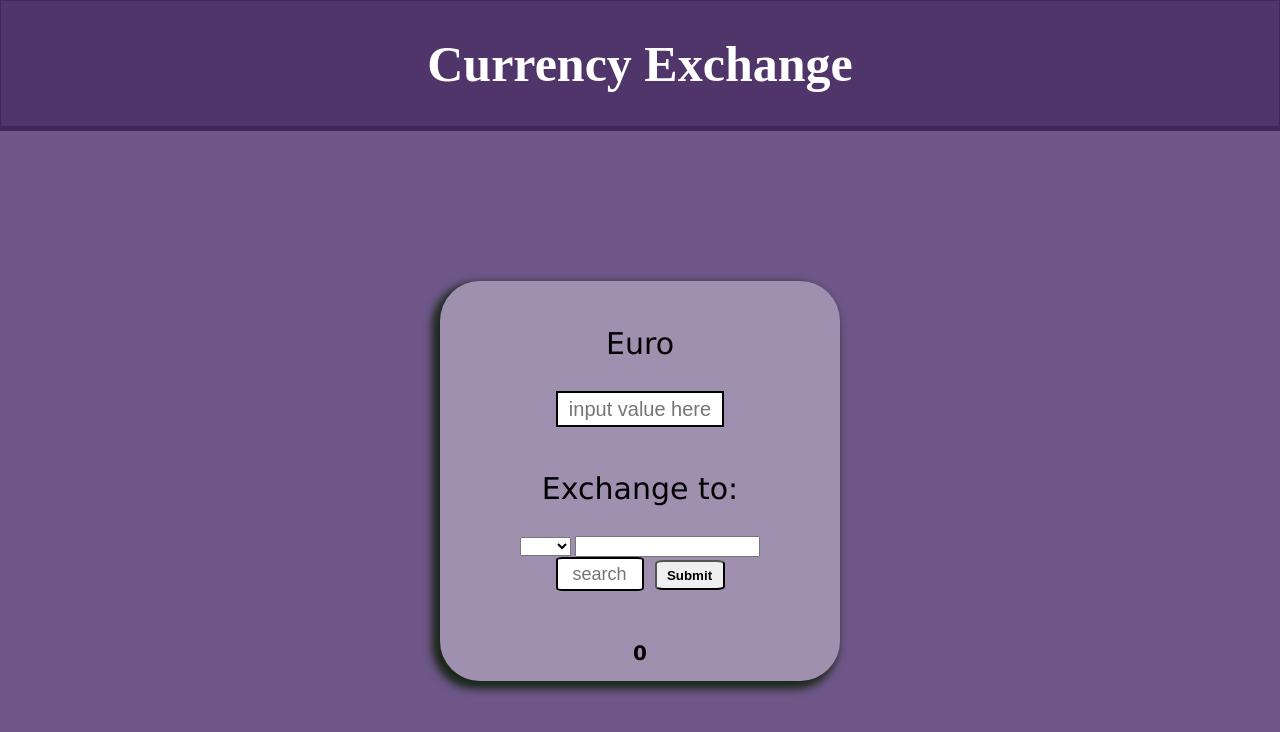
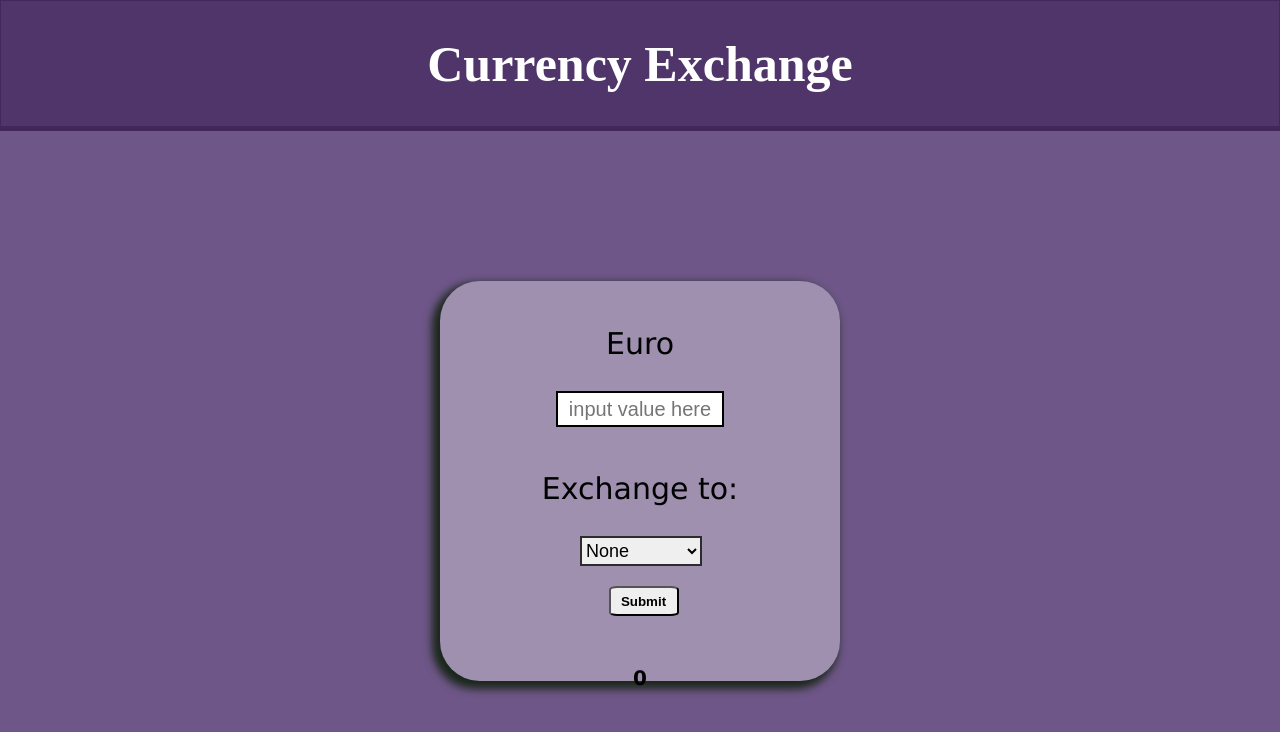
Before and after one commit to juhotuominen/CurrencyConverter, a plain HTML site: page index.html in a window 1280 px wide. Drawn offline with Linux system fonts and the light colour scheme.

Commit message:
add 30 most traded currencies as options

```diff
--- a/index.html
+++ b/index.html
@@ -19,18 +19,43 @@
         </div>
         <div class="other">
             <p id="otherText">Exchange to:</p>
-            <div class="select-editable">
-                <select onchange="this.nextElementSibling.value=this.value">
-                    <option value=""></option>
-                        <option value="USD">USD</option>
-                        <option value="GBP">GBP</option>
-                        <option value="JPY">JPY</option>
-                        <option value="CNY">CNY</option>
-                        <option value="AUD">AUD</option>
+
+            <div  class="select-editable">
+                <select id="to">
+                    <option value="NONE">None</option>
+                    <option value="USD">US Dollar (USD)</option>
+                    <option value="EUR">Euro (EUR)</option>
+                    <option value="JPY">Japanese Yen (JPY)</option>
+                    <option value="GBP">British Pound Sterling (GBP)</option>
+                    <option value="AUD">Australian Dollar (AUD)</option>
+                    <option value="CAD">Canadian Dollar (CAD)</option>
+                    <option value="CHF">Swiss Franc (CHF)</option>
+                    <option value="CNY">Chinese Yuan (CNY)</option>
+                    <option value="HKD">Hong Kong Dollar (HKD)</option>
+                    <option value="NZD">New Zealand Dollar (NZD)</option>
+                    <option value="SEK">Swedish Krona (SEK)</option>
+                    <option value="NOK">Norwegian Krone (NOK)</option>
+                    <option value="MXN">Mexican Peso (MXN)</option>
+                    <option value="SGD">Singapore Dollar (SGD)</option>
+                    <option value="ZAR">South African Rand (ZAR)</option>
+                    <option value="TRY">Turkish Lira (TRY)</option>
+                    <option value="BRL">Brazilian Real (BRL)</option>
+                    <option value="INR">Indian Rupee (INR)</option>
+                    <option value="RUB">Russian Ruble (RUB)</option>
+                    <option value="KRW">South Korean Won (KRW)</option>
+                    <option value="THB">Thai Baht (THB)</option>
+                    <option value="MYR">Malaysian Ringgit (MYR)</option>
+                    <option value="HUF">Hungarian Forint (HUF)</option>
+                    <option value="PLN">Polish Zloty (PLN)</option>
+                    <option value="DKK">Danish Krone (DKK)</option>
+                    <option value="CZK">Czech Koruna (CZK)</option>
+                    <option value="AED">United Arab Emirates Dirham (AED)</option>
+                    <option value="SAR">Saudi Riyal (SAR)</option>
+                    <option value="QAR">Qatari Riyal (QAR)</option>
+                    <option value="ARS">Argentine Peso (ARS)</option>
+                    <option value="TWD">New Taiwan Dollar (TWD)</option>
                 </select>
-                <input type="text" name="format" value="" />
             </div>
-            <input id="to" list="choices" name="currency-choice" placeholder="search"/>
 
             <button type="button" id="submit">Submit</button>
             <p id="result">0</p>
--- a/script.js
+++ b/script.js
@@ -12,8 +12,8 @@ submit.addEventListener("click", function(){
         return response.json();
     })
     .then(data => {
-        let rate = data.rates[currency];
-        let total = rate * amt;
-        result.innerHTML = total;
+            let rate = data.rates[currency];
+            let total = rate * amt;
+            result.innerHTML = total;
     })
 })
--- a/styles.css
+++ b/styles.css
@@ -55,13 +55,7 @@ h1{
     font-weight: 300;
     font-family: Verdana, Geneva, Tahoma, sans-serif;
 }
-#to{
-    font-size: 18px;
-    width: 80px;
-    height: 28px;
-    border: 2px solid;
-    border-radius: 8%;
-}
+
 #amount{
     border: 2px solid;
     height: 30px;
@@ -88,3 +82,20 @@ h1{
 ::placeholder{
     text-align: center;
 }
+
+
+.select-editable {
+    position:relative;
+    background-color:white;
+    border:solid rgb(44, 44, 44) 1px;
+    width:120px;
+    margin-left: 90px;
+    margin-bottom: 20px;
+}
+
+#to{
+    width: 120px;
+    height:28px;
+    border:solid rgb(44, 44, 44) 1px;
+    font-size: 18px;
+}
```
